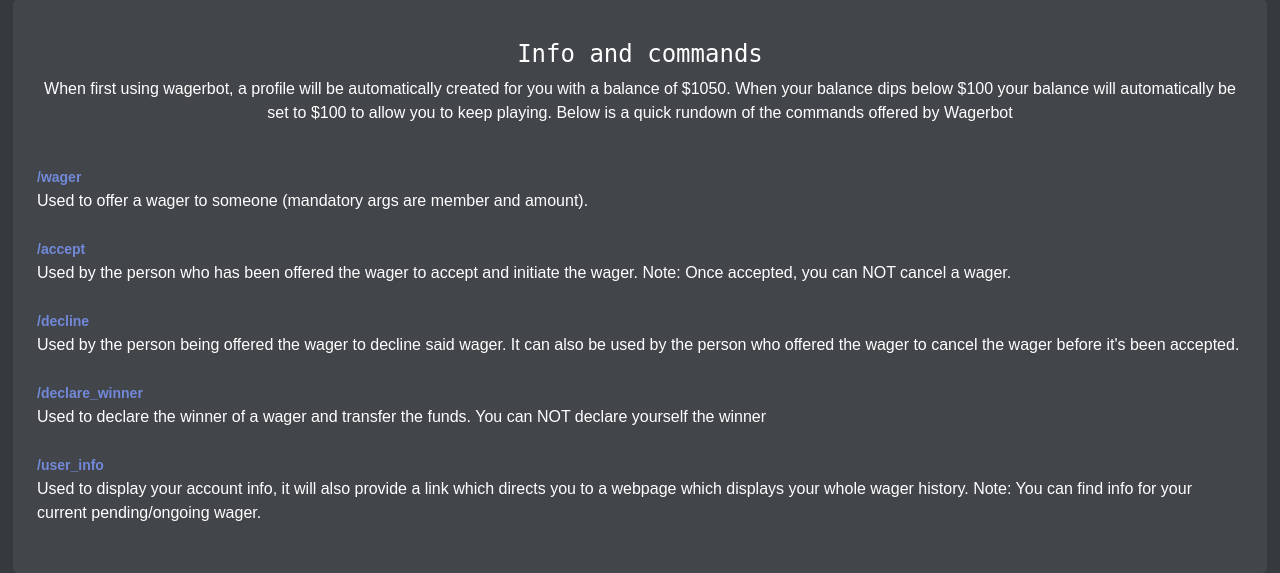
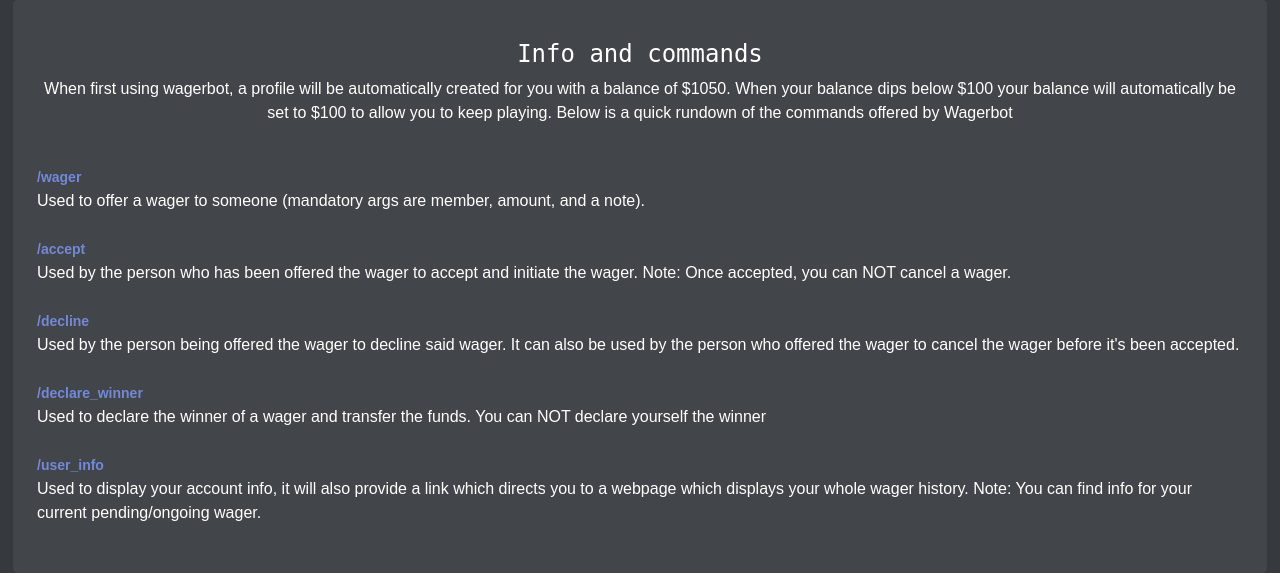
Before and after one commit to Gill-rndone/wagerbot, a Flask app: page / in a window 1280 px wide. Shown: the part 501-1074 px from the top of the page. Run offline with Flask 3, Linux system fonts and the light colour scheme; some web fonts are replaced.

Commit message:
Update home.html

```diff
--- a/templates/home.html
+++ b/templates/home.html
@@ -40,7 +40,7 @@
           <p class="gen">When first using wagerbot, a profile will be automatically created for you with a balance of $1050. When your balance dips below $100 your balance will automatically be set to $100 to allow you to keep playing. Below is a quick rundown of the commands offered by Wagerbot</p>
           <dl class="gen" style="text-align: left;">
             <dt><code>/wager</code></dt>
-            <dd>Used to offer a wager to someone (mandatory args are member and amount).</dd>
+            <dd>Used to offer a wager to someone (mandatory args are member, amount, and a note).</dd>
             <dt><code>/accept</code></dt>
             <dd>Used by the person who has been offered the wager to accept and initiate the wager. Note: Once accepted, you can NOT cancel a wager.</dd>
             <dt><code>/decline</code></dt>
```
